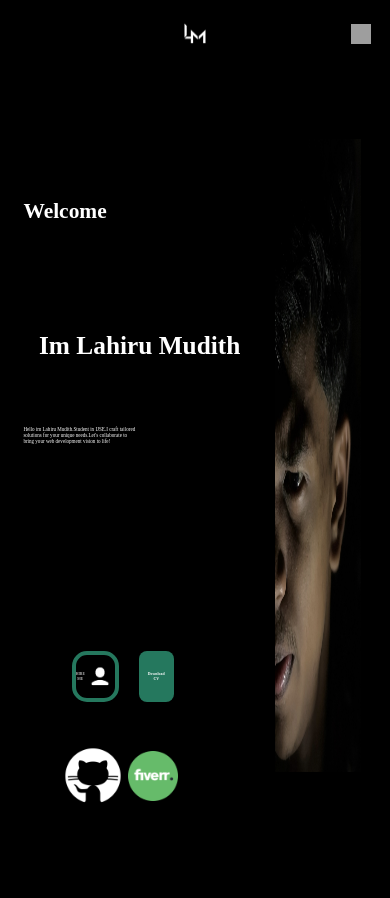
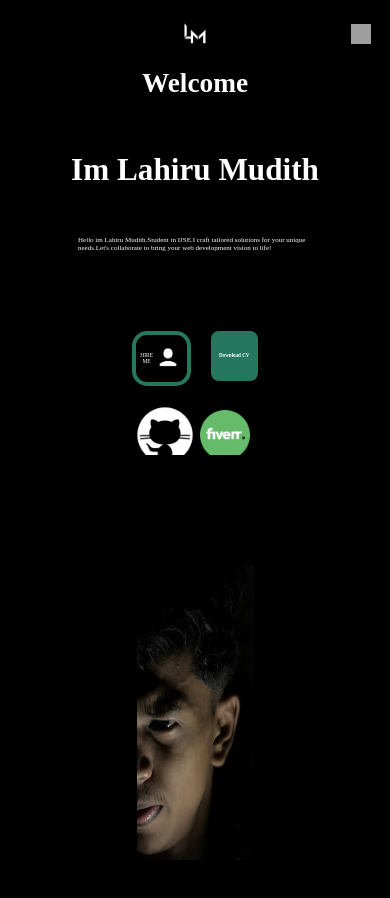
Before and after one commit to LahiruMudith/my-portfolio, a plain HTML site: page index.html in a window 390 px wide. Before the commit the page ends 844 px from the top, so only its background shows below. Drawn offline with nearby package versions, Linux system fonts and the light colour scheme; grey boxes are pictures that could not be loaded.

Commit message:
done respnsive to 640 pxiels

```diff
--- a/style/style.css
+++ b/style/style.css
@@ -266,3 +266,89 @@ button{
         width: 10vh;
     }
 }
+
+@media all and (max-width: 640px) {
+    #home-page{
+        height: 100vh;
+
+        grid-template-columns: repeat(1, 100vw);
+        grid-template-rows: repeat(1, 40vh 60vh);
+    }
+    #home-page-left-side{
+        grid-row: 1/2;
+
+        width: 100vw;
+        height: 52vh;
+        background-color: transparent;
+        position: absolute;
+        top: 0;
+        display: flex;
+        flex-direction: column;
+        /*grid-template-columns: 100vw;*/
+        /*grid-template-rows: repeat(1, 9vh 9vh 9vh 10vh 10vh);*/
+        /*!*align-items: start;*!*/
+        justify-content: center;
+    }
+    #home-page-right-side{
+        grid-row: 2/3;
+
+        width: 100vw;
+        height: 48vh;
+    }
+    #welcome-text{
+        font-size: 7vw;
+        position: absolute;
+        left: 0;
+        right: 0;
+        top: 0;
+        margin: auto;
+    }
+    #name-text{
+        font-size: 8vw;
+        position: absolute;
+        left: 0;
+        right: 0;
+        top: 10vh;
+        margin: auto;
+    }
+    #home-desc{
+        width: 60vw;
+        font-size: 1.8vw;
+        position: absolute;
+        left: 0;
+        right: 0;
+        top: 20vh;
+        margin: auto;
+    }
+    #home-page-btns{
+        position: absolute;
+        left: 0;
+        right: 0;
+        top: 30vh;
+        margin: auto;
+    }
+    #hire-me-btn{
+        width: 15vw;
+        height: 6.5vh;
+        font-size: 1.4vw;
+    }
+    #download-btn{
+        width: 12vw;
+        height: 6vh;
+        font-size: 1.3vw;
+    }
+    #home-page-icons{
+        position: absolute;
+        left: 0;
+        right: 0;
+        margin: auto;
+        top: 40vh;
+    }
+    #my-img{
+        width: 30vw;
+        height: 35vh;
+        align-self: end;
+        /*border-radius: 100%;*/
+        /*border: 1px solid var(--main-green-color);*/
+    }
+}
```
